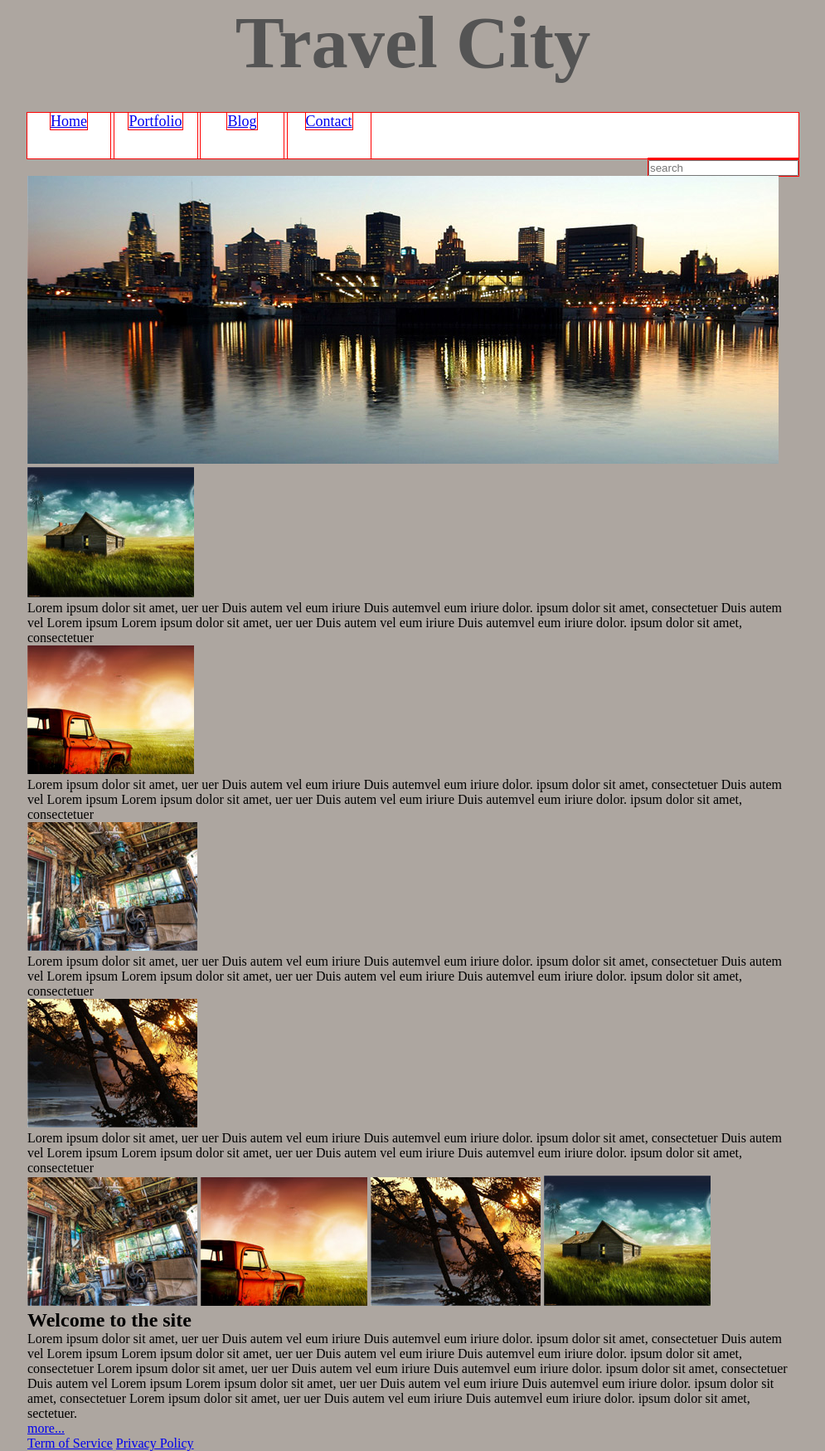
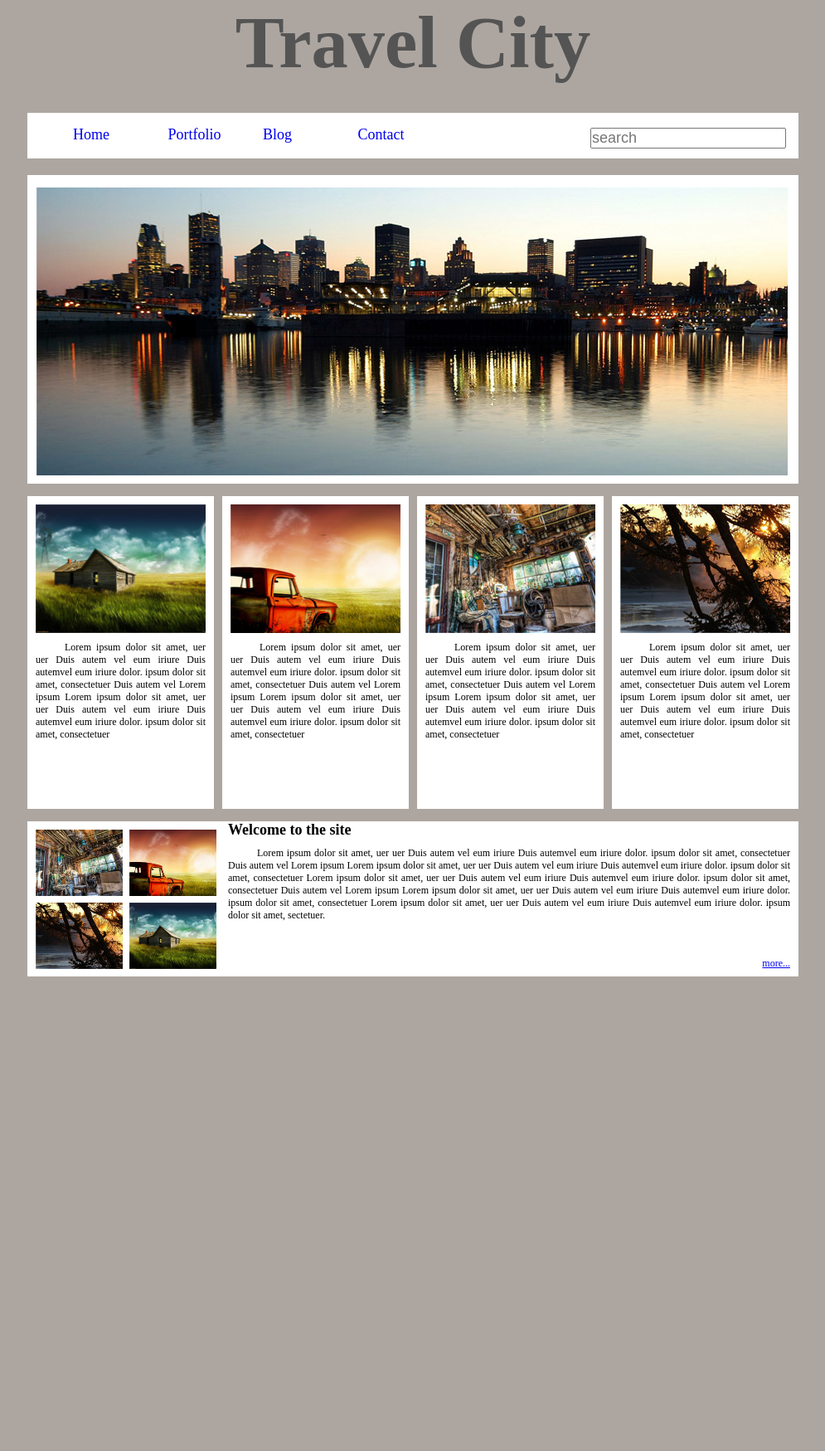
Before and after one commit to amorochenets/html-css-lessons, a PHP site: page / in a window 1280 px wide. Shown: the whole page at 83% size, without its empty margins (142-1137 px from the left). After the commit the page ends 1177 px from the top, so only its background shows below. Run offline with PHP 8.4, Linux system fonts and the light colour scheme.

Commit message:
part of hw is done

```diff
--- a/6hw/css/main.css
+++ b/6hw/css/main.css
@@ -6,7 +6,7 @@ body, html {
 * {
 	margin: 0; /*Remove default margin in all html*/
 	padding: 0;
-	/*font-size: 0;*/
+	font-size: 0;
 }
 
 body {
@@ -34,32 +34,124 @@ body {
 /*Menu section*/
 
 .menu * {
-
-	outline: 1px solid red;
+	font-size: 18px;
 }
 
 .menu {
 	height: 55px;
 	background: #fff;
-	font-size: 18px;
-	/*position: relative;*/
+	position: relative;
+	margin: 0 0 20px 0;
 }
 
 .menu li {
 	position: relative;
 	display: inline-block;
 	height: 55px;
-	width: 100px;
+	width: 110px;
 	text-align: center;
 }
-.menu div a {
+.menu a {
+	/*outline: 1px solid red;*/
 	text-decoration: none;
-	margin: 18px 0 0 0;
+	margin: 16px 0 0 0;
 	position: absolute;
 	/*top: 50%;*/
-	margin: -9px 0 0 0;
 }
 
 .menu .search {
+	/*float: right;*/
+	display: inline-block;
+	position: absolute;
+	right: 15px;
+	top: 18px;
+
+}
+
+/*Wallpapers section*/
+
+.wallpapers {
+	background: #fff;
+	margin: 0 0 15px 0;
+}
+
+.wallpapers img {
+	margin: 15px 11px 10px;
+}
+
+
+.slide-panel {
+	margin: 0 0 15px;
+	position: relative;
+}
+
+.slide-panel div {
+	display: inline-block;
+	width: 225px;
+	height: 377px;
+	background: #fff;
+	margin: 0 10px 0 0;
+	position: relative;
+}
+
+
+.slide-panel .last {
+	margin: 0;
+}
+
+.slide-panel img {
+	margin: 10px;
+	width: 205px;
+	height: 155px;
+}
+
+.slide-panel p {
+	font-size: 12px;
+	text-align: justify;
+	margin: 0 10px;
+}
+
+.slide-panel span {
+	margin: 0 0 0 35px;
+}
+
+/*Welcome panel section*/
+
+.welcome-panel {
+	background: #fff;
+	height: 187px;
+}
+
+.welcome-panel .small-images {
+	width: 230px;
+	height: 170px;
+	margin: 6px;
+	float: left;
+}
+
+.welcome-panel img {
+	width: 105px;
+	height: 80px;
+	margin: 4px;
+}
+
+.welcome-panel h2 {
+	font-size: 18px;
+	margin: 10px;
+}
+
+.welcome-panel p {
+	font-size: 12px;
+	text-align: justify;
+	margin: 10px;
+}
+
+.welcome-panel p span {
+	margin: 0 0 0 35px;
+}
+
+.welcome-panel a {
+	font-size: 12px;
+	margin: 33px 10px 8px;
 	float: right;
 }
--- a/6hw/index.html
+++ b/6hw/index.html
@@ -24,22 +24,23 @@
 		<div class="wallpapers">
 			<img src="images/content/wallpaper1.jpg" alt="">
 		</div>
+
 		<div class="slide-panel">
 			<div>
 				<img src="images/content/old-farm.jpg" alt="">
-				<p>Lorem ipsum dolor sit amet, uer uer Duis autem vel eum iriure Duis autemvel eum iriure dolor. ipsum dolor sit amet, consectetuer Duis autem vel Lorem ipsum Lorem ipsum dolor sit amet, uer uer Duis autem vel eum iriure Duis autemvel eum iriure dolor. ipsum dolor sit amet, consectetuer</p>
+				<p><span></span>Lorem ipsum dolor sit amet, uer uer Duis autem vel eum iriure Duis autemvel eum iriure dolor. ipsum dolor sit amet, consectetuer Duis autem vel Lorem ipsum Lorem ipsum dolor sit amet, uer uer Duis autem vel eum iriure Duis autemvel eum iriure dolor. ipsum dolor sit amet, consectetuer</p>
 			</div>
 			<div>
 				<img src="images/content/old-car.jpg" alt="">
-				<p>Lorem ipsum dolor sit amet, uer uer Duis autem vel eum iriure Duis autemvel eum iriure dolor. ipsum dolor sit amet, consectetuer Duis autem vel Lorem ipsum Lorem ipsum dolor sit amet, uer uer Duis autem vel eum iriure Duis autemvel eum iriure dolor. ipsum dolor sit amet, consectetuer</p>
+				<p><span></span>Lorem ipsum dolor sit amet, uer uer Duis autem vel eum iriure Duis autemvel eum iriure dolor. ipsum dolor sit amet, consectetuer Duis autem vel Lorem ipsum Lorem ipsum dolor sit amet, uer uer Duis autem vel eum iriure Duis autemvel eum iriure dolor. ipsum dolor sit amet, consectetuer</p>
 			</div>
 			<div>
 				<img src="images/content/old-room.jpg" alt="">
-				<p>Lorem ipsum dolor sit amet, uer uer Duis autem vel eum iriure Duis autemvel eum iriure dolor. ipsum dolor sit amet, consectetuer Duis autem vel Lorem ipsum Lorem ipsum dolor sit amet, uer uer Duis autem vel eum iriure Duis autemvel eum iriure dolor. ipsum dolor sit amet, consectetuer</p>
+				<p><span></span>Lorem ipsum dolor sit amet, uer uer Duis autem vel eum iriure Duis autemvel eum iriure dolor. ipsum dolor sit amet, consectetuer Duis autem vel Lorem ipsum Lorem ipsum dolor sit amet, uer uer Duis autem vel eum iriure Duis autemvel eum iriure dolor. ipsum dolor sit amet, consectetuer</p>
 			</div>
-			<div>
+			<div class="last">
 				<img src="images/content/wood.jpg" alt="">
-				<p>Lorem ipsum dolor sit amet, uer uer Duis autem vel eum iriure Duis autemvel eum iriure dolor. ipsum dolor sit amet, consectetuer Duis autem vel Lorem ipsum Lorem ipsum dolor sit amet, uer uer Duis autem vel eum iriure Duis autemvel eum iriure dolor. ipsum dolor sit amet, consectetuer</p>
+				<p><span></span>Lorem ipsum dolor sit amet, uer uer Duis autem vel eum iriure Duis autemvel eum iriure dolor. ipsum dolor sit amet, consectetuer Duis autem vel Lorem ipsum Lorem ipsum dolor sit amet, uer uer Duis autem vel eum iriure Duis autemvel eum iriure dolor. ipsum dolor sit amet, consectetuer</p>
 			</div>
 		</div>
 		<div class="welcome-panel">
@@ -52,8 +53,7 @@
 			<h2>
 				Welcome to the site
 			</h2>
-			<p>
-					Lorem ipsum dolor sit amet, uer uer Duis autem vel eum iriure Duis autemvel eum iriure dolor. ipsum dolor sit amet, consectetuer Duis autem vel Lorem ipsum Lorem ipsum dolor sit amet, uer uer Duis autem vel eum iriure Duis autemvel eum iriure dolor. ipsum dolor sit amet, consectetuer  Lorem ipsum dolor sit amet, uer uer Duis autem vel eum iriure Duis autemvel eum iriure dolor. ipsum dolor sit amet, consectetuer Duis autem vel Lorem ipsum Lorem ipsum dolor sit amet, uer uer Duis autem vel eum iriure Duis autemvel eum iriure dolor. ipsum dolor sit amet, consectetuer 	Lorem ipsum dolor sit amet, uer uer Duis autem vel eum iriure Duis autemvel eum iriure dolor. ipsum dolor sit amet, sectetuer.
+			<p><span></span>Lorem ipsum dolor sit amet, uer uer Duis autem vel eum iriure Duis autemvel eum iriure dolor. ipsum dolor sit amet, consectetuer Duis autem vel Lorem ipsum Lorem ipsum dolor sit amet, uer uer Duis autem vel eum iriure Duis autemvel eum iriure dolor. ipsum dolor sit amet, consectetuer  Lorem ipsum dolor sit amet, uer uer Duis autem vel eum iriure Duis autemvel eum iriure dolor. ipsum dolor sit amet, consectetuer Duis autem vel Lorem ipsum Lorem ipsum dolor sit amet, uer uer Duis autem vel eum iriure Duis autemvel eum iriure dolor. ipsum dolor sit amet, consectetuer 	Lorem ipsum dolor sit amet, uer uer Duis autem vel eum iriure Duis autemvel eum iriure dolor. ipsum dolor sit amet, sectetuer.
 			</p>
 			<a href="#">more...</a>
 		</div>
```
